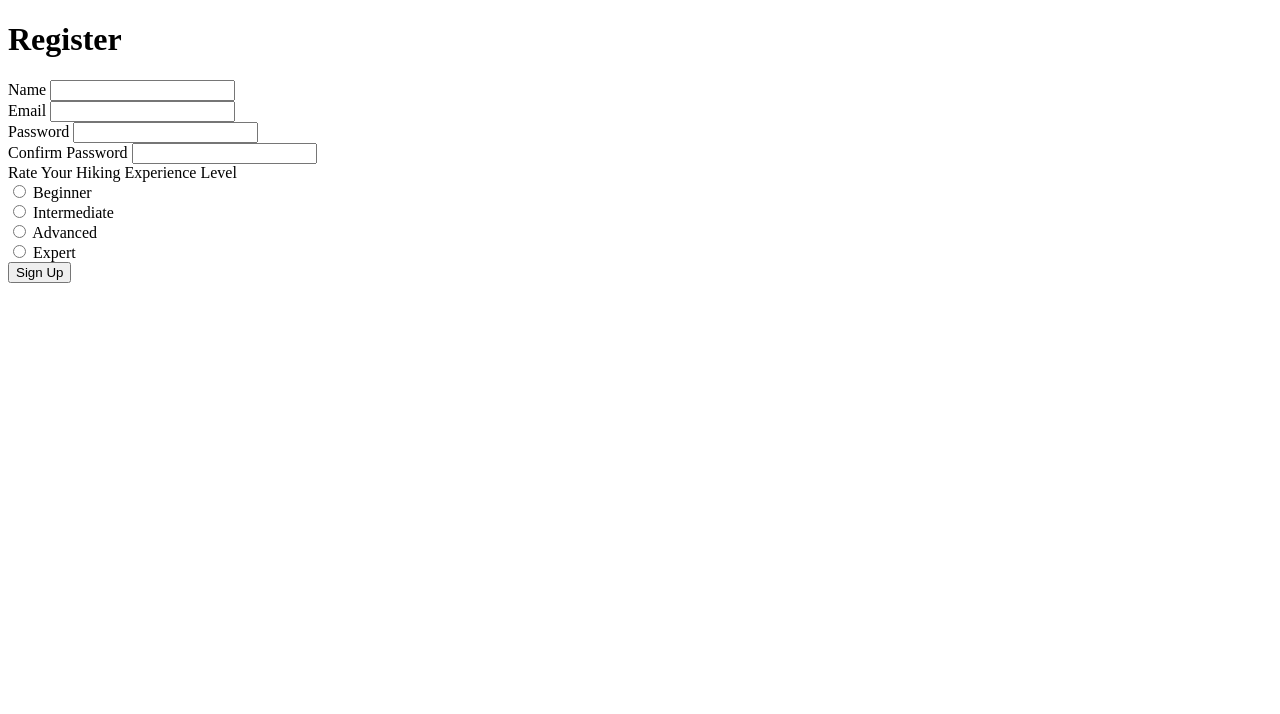
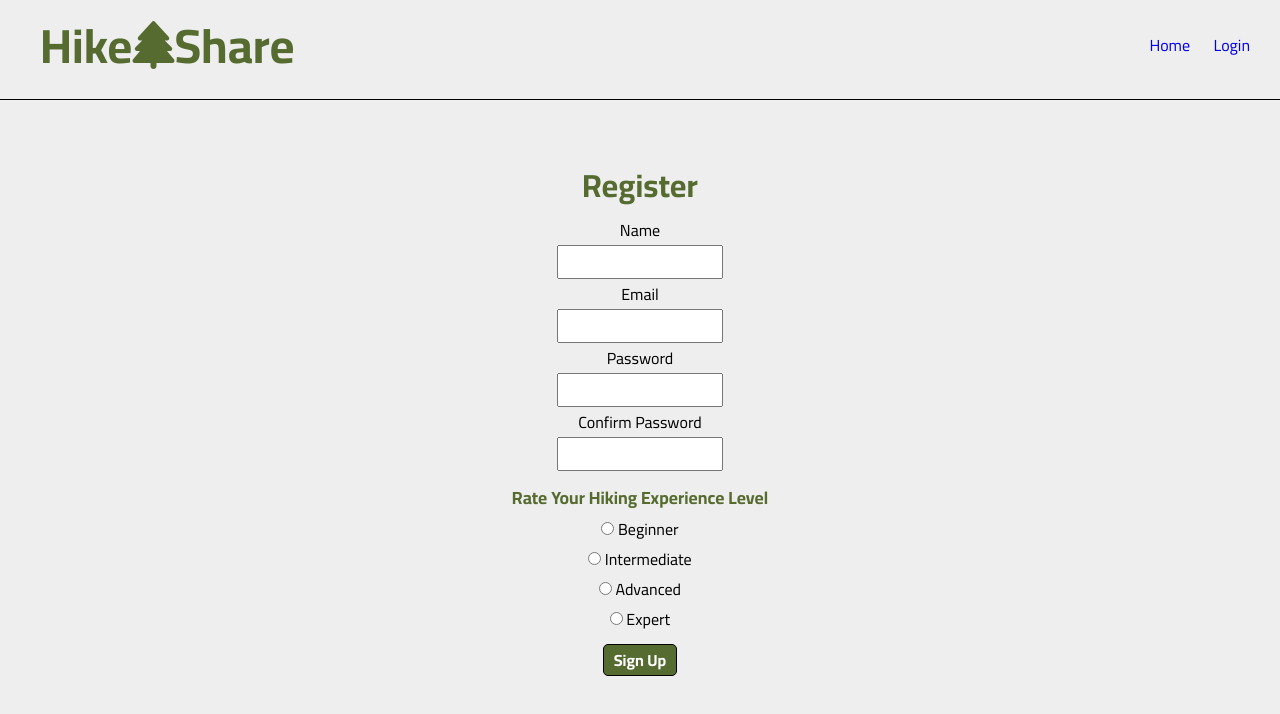
Before and after one commit to erobertsdev/hike-share, a plain HTML site: page assets/register.html in a window 1280 px wide. Drawn offline with Linux system fonts and the light colour scheme.

Commit message:
added nav/styled register page, added favicon

```diff
--- a/assets/css/register.css
+++ b/assets/css/register.css
@@ -0,0 +1,41 @@
+* {
+	text-align: center;
+	box-sizing: border-box;
+}
+
+#register-title {
+	margin-top: 55px;
+	font-size: 2rem;
+	color: darkolivegreen;
+}
+
+.register-field-experience {
+	margin-top: 10px;
+}
+
+.experience-title {
+	font-size: 1.1rem;
+	font-weight: 600;
+	color: darkolivegreen;
+}
+
+.register-btn {
+	background-color: darkolivegreen;
+	color: white;
+	border: 1px solid black;
+	font-weight: 700;
+	border-radius: 5px;
+	padding-left: 10px;
+	padding-right: 10px;
+	margin-top: 10px;
+}
+
+.register-btn:hover {
+	cursor: pointer;
+	filter: brightness(120%);
+}
+
+.register-btn:disabled {
+	cursor: not-allowed;
+	background-color: darkgray;
+}
--- a/assets/register.html
+++ b/assets/register.html
@@ -3,32 +3,57 @@
 <head>
     <meta charset="UTF-8">
     <meta name="viewport" content="width=device-width, initial-scale=1.0">
+    <link rel="icon" type="image/png" href="./assets/img/favicon.png" />
+    <link href="https://fonts.googleapis.com/css2?family=Cairo:wght@200;400;700&display=swap" rel="stylesheet">
+    <script src="https://kit.fontawesome.com/ea1a8cf193.js" crossorigin="anonymous"></script>
+    <link rel="stylesheet" href="./css/main.css">
     <link rel="stylesheet" href="./css/register.css">
     <title>Hike Share | Register</title>
 </head>
 <body>
-    <h1>Register</h1>
+
+    <section>
+        <nav id="nav">
+            <a href="../index.html"><h1 class="nav-title">Hike<i class="fas fa-tree"></i>Share</h1></a>
+            <div class="nav-menu-list">
+            <ul class="nav-menu-options nav-menu-home">
+                <li class="nav-menu-option">
+                <a href="../index.html">
+                    Home
+                    </a>
+                </li>
+                <li class="nav-menu-option">
+                    <a href="./login.html">
+                        Login
+                        </a>
+                    </li>
+                </ul>
+            </div>
+        </nav>
+    </section>
+
+    <h1 id="register-title">Register</h1>
     <section id="register">
         <div id="errors"></div>
         <form id="register-form">
             <div class="register-field">
-                <label for="register-name">Name</label>
+                <label for="register-name">Name</label><br>
                 <input type="text" id="register-name" maxlength="35" required />
             </div>
             <div class="register-field">
-                <label for="register-email">Email</label>
+                <label for="register-email">Email</label><br>
                 <input type="email" id="register-email" required />
             </div>
             <div class="register-field">
-                <label for="register-password">Password</label>
+                <label for="register-password">Password</label><br>
                 <input type="password" id="register-password" required />
             </div>
             <div class="register-field">
-                <label for="register-confirm-password">Confirm Password</label>
+                <label for="register-confirm-password">Confirm Password</label><br>
                 <input type="password" id="register-confirm-password" required />
             </div>
             <div class="register-field-experience">
-                <label for="difficulty">Rate Your Hiking Experience Level</label><br>
+                <label for="difficulty" class="experience-title">Rate Your Hiking Experience Level</label><br>
                 <input type="radio" id="beginner" name="experience" value="beginner" required>
                 <label for="beginner">Beginner</label><br>
                 <input type="radio" id="intermediate" name="experience" value="intermediate">
```
Also changed, not shown: assets/account.html (+1 -0 lines), assets/create-post.html (+1 -0 lines), assets/login.html (+1 -0 lines), index.html (+1 -0 lines).
